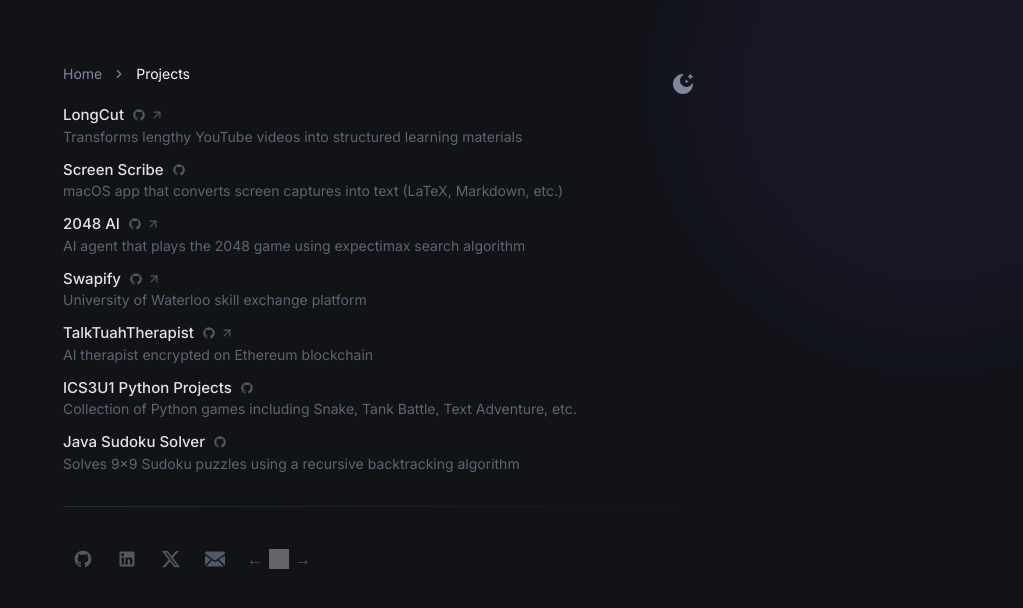
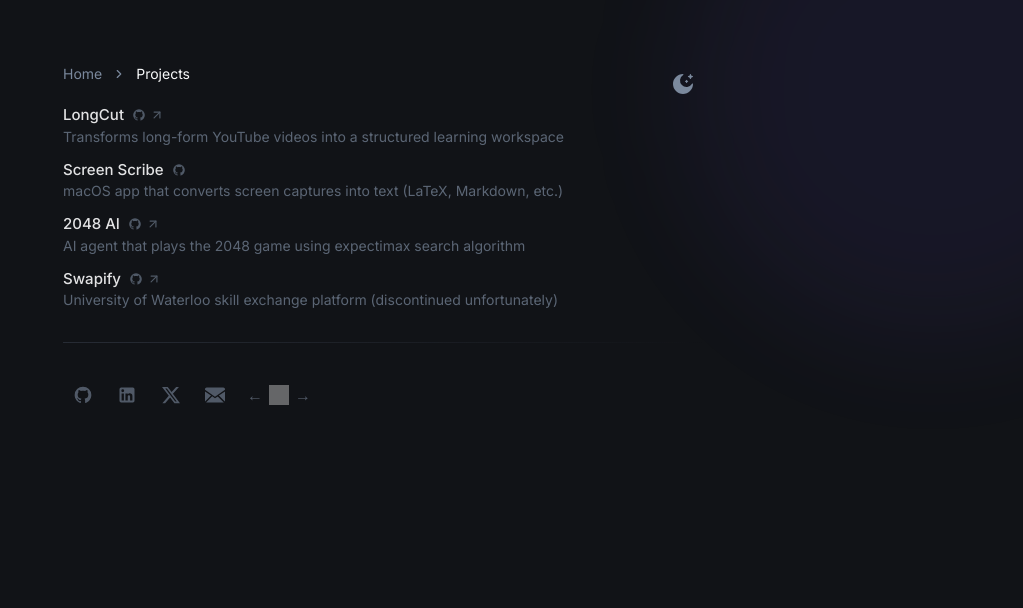
Before and after one commit to SamuelZ12/personal-website, a Next.js app: page /projects in a window 1280 px wide. Shown: the top 608 px of the page, without its empty margins (257-1280 px from the left). Built offline with nearby package versions, Linux system fonts and the light colour scheme; grey boxes are pictures that could not be loaded.

Commit message:
Update project list and descriptions

```diff
--- a/src/config.tsx
+++ b/src/config.tsx
@@ -66,7 +66,7 @@
     projects: [
         {
             name: 'LongCut',
-            description: 'Transforms lengthy YouTube videos into structured learning materials',
+            description: 'Transforms long-form YouTube videos into a structured learning workspace',
             url: 'https://www.longcut.ai',
             featured: true,
             github: 'https://github.com/SamuelZ12/longcut'
@@ -81,34 +81,15 @@
             name: '2048 AI',
             description: 'AI agent that plays the 2048 game using expectimax search algorithm',
             url: 'https://samuelz12.github.io/2048-ai/',
-            featured: true,
+            featured: false,
             github: 'https://github.com/SamuelZ12/2048-ai'
         },
         {
             name: 'Swapify',
-            description: 'University of Waterloo skill exchange platform',
+            description: 'University of Waterloo skill exchange platform (discontinued unfortunately)',
             url: 'https://swapifyy.vercel.app',
             featured: false,
             github: 'https://github.com/SamuelZ12/swapify'
-        },
-        {
-            name: 'TalkTuahTherapist',
-            description: 'AI therapist encrypted on Ethereum blockchain',
-            url: 'https://talktuahtherapist.co',
-            featured: false,
-            github: 'https://github.com/Brucewang15/TalkTuahTherapist'
-        },
-        {
-            name: 'ICS3U1 Python Projects',
-            description: 'Collection of Python games including Snake, Tank Battle, Text Adventure, etc.',
-            featured: false,
-            github: 'https://github.com/SamuelZ12/ICS3U1-projects'
-        },
-        {
-            name: 'Java Sudoku Solver',
-            description: 'Solves 9x9 Sudoku puzzles using a recursive backtracking algorithm',
-            featured: false,
-            github: 'https://github.com/SamuelZ12/Sudoku'
         }
     ],
     experience: {
```
